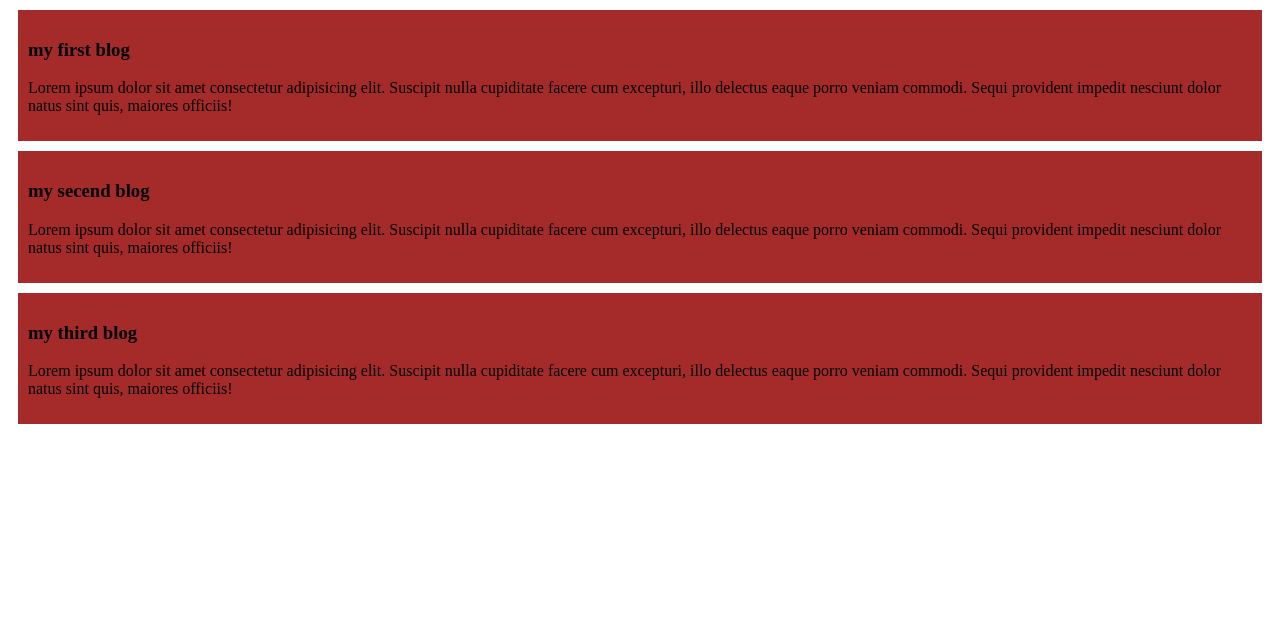
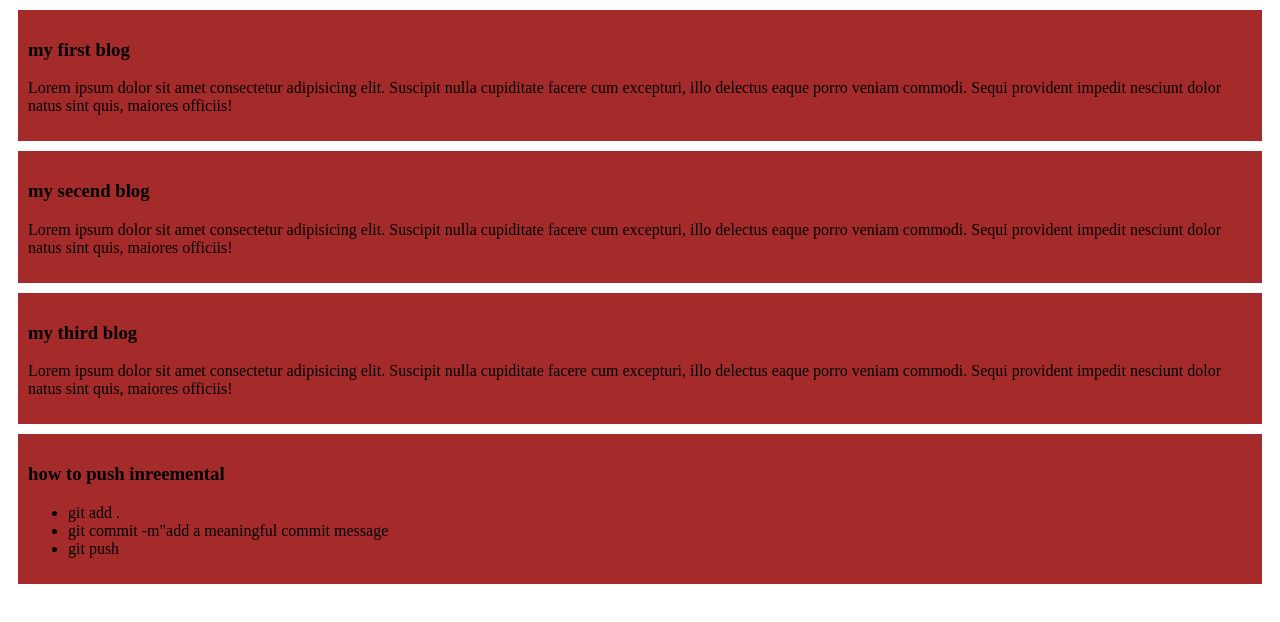
Before and after one commit to Ashiqzaman404/my-first-github-repo, a plain HTML site: page index.html in a window 1280 px wide. Drawn offline with Linux system fonts and the light colour scheme.

Commit message:
adding all the ul and li

```diff
--- a/index.html
+++ b/index.html
@@ -25,5 +25,13 @@
             Lorem ipsum dolor sit amet consectetur adipisicing elit. Suscipit nulla cupiditate facere cum excepturi, illo delectus eaque porro veniam commodi. Sequi provident impedit nesciunt dolor natus sint quis, maiores officiis!
         </p>
     </div>
+    <div>
+        <h3>how to push inreemental</h3>
+            <ul>
+                <li>git add . </li>
+                <li>git commit -m"add a meaningful commit message</li>
+                <li>git push</li>
+            </ul>
+    </div>
 </body>
 </html>
```
